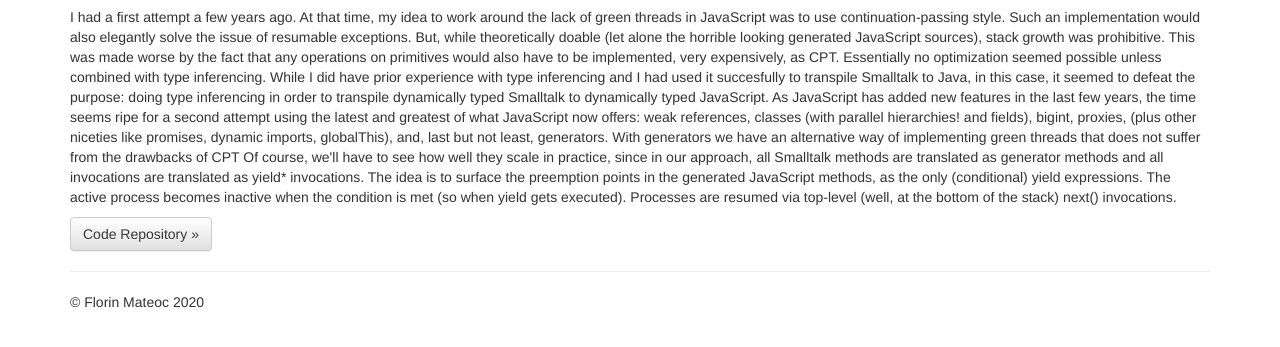
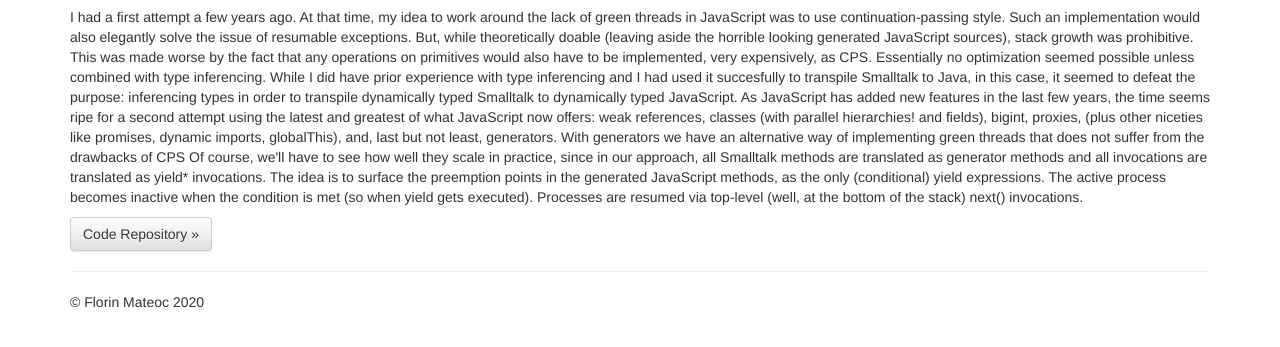
Before and after one commit to fmateoc/fmateoc.github.io, a plain HTML site: page index.html in a window 1280 px wide. Shown: the part 431-778 px from the top of the page. Drawn offline with nearby package versions, Linux system fonts and the light colour scheme.

Commit message:
fixing minor typos in index.html

```diff
--- a/index.html
+++ b/index.html
@@ -58,15 +58,15 @@
           <h2>Transpiling Smalltalk (Squeak) to JavaScript</h2>
           <p>I had a first attempt a few years ago. At that time, my idea to work around the lack of green threads in JavaScript was to use
 					continuation-passing style. Such an implementation would also elegantly solve the issue of resumable exceptions.
-					But, while theoretically doable (let alone the horrible looking generated JavaScript sources), stack growth was prohibitive.
-					This was made worse by the fact that any operations on primitives would also have to be implemented, very expensively, as CPT.
+					But, while theoretically doable (leaving aside the horrible looking generated JavaScript sources), stack growth was prohibitive.
+					This was made worse by the fact that any operations on primitives would also have to be implemented, very expensively, as CPS.
 					Essentially no optimization seemed possible unless combined with type inferencing.
 					While I did have prior experience with type inferencing and I had used it succesfully to transpile Smalltalk to Java, in this case,
-					it seemed to defeat the purpose: doing type inferencing in order to transpile dynamically typed Smalltalk to dynamically typed JavaScript.
+					it seemed to defeat the purpose: inferencing types in order to transpile dynamically typed Smalltalk to dynamically typed JavaScript.
 					As JavaScript has added new features in the last few years, the time seems ripe for a second attempt using the latest and greatest
 					of what JavaScript now offers: weak references, classes (with parallel hierarchies! and fields), bigint, proxies, (plus other niceties
 					like promises, dynamic imports, globalThis), and, last but not least, generators.
-					With generators we have an alternative way of implementing green threads that does not suffer from the drawbacks of CPT
+					With generators we have an alternative way of implementing green threads that does not suffer from the drawbacks of CPS
 					Of course, we'll have to see how well they scale in practice, since in our approach, all Smalltalk methods are translated as generator
 					methods and all invocations are translated as yield* invocations.
 					The idea is to surface the preemption points in the generated JavaScript methods, as the only (conditional) yield expressions.
```
